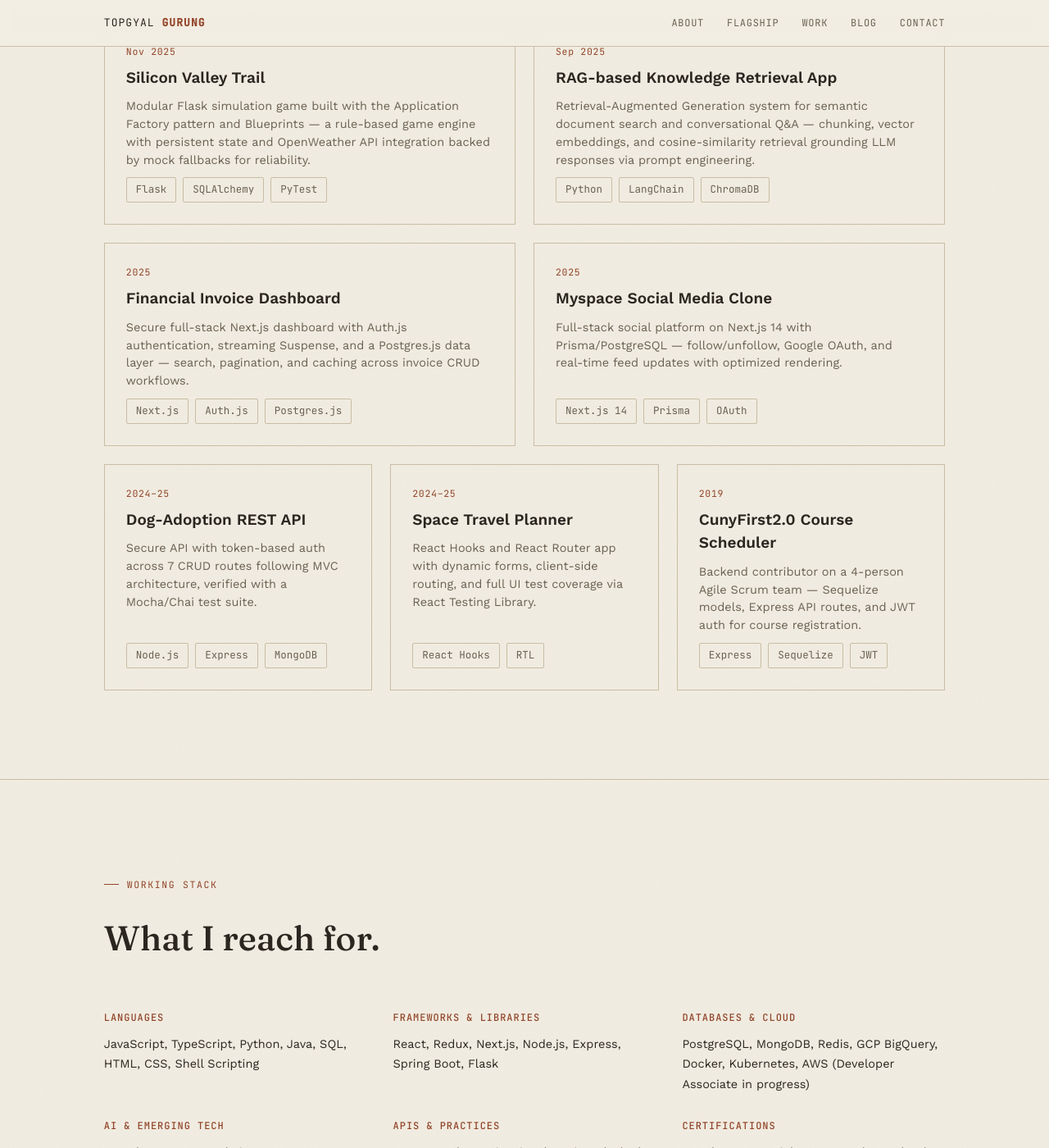
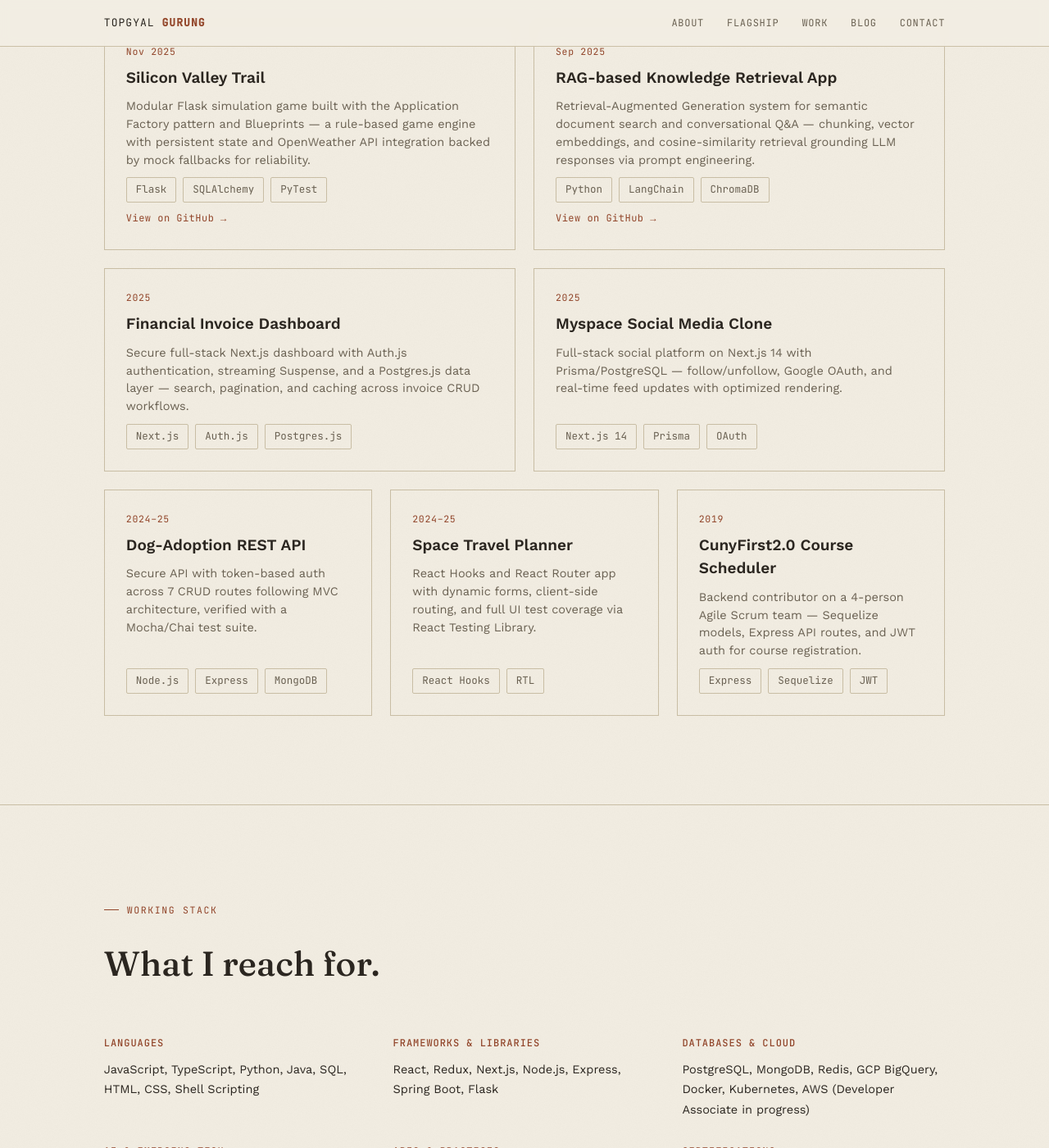
Before and after one commit to topgyalgurung/topgyalgurung.github.io, a Jekyll site: the page index.html, which Jekyll copies as it is, in a window 1280 px wide and 1400 px high, scrolled down 3891 px. Shown: the whole window at 82% size. Built offline with Jekyll 4.4.1, drawn with Linux system fonts in a browser that asks for light colours.

Commit message:
Add GitHub links to Silicon Valley Trail and RAG project cards
Both cards previously had no way to reach the source. Adds a .work-link
style and wires each to its repo, with the RAG link pointing at the
LANGCHAIN-RAG subdirectory of the monorepo.

Co-Authored-By: Claude Opus 5 <noreply@anthropic.com>

```diff
--- a/index.html
+++ b/index.html
@@ -236,6 +236,13 @@
   .work-card .yr{ font-family: var(--font-mono); font-size: 11.5px; color: var(--clay-deep); letter-spacing:.06em; }
   .work-card p{ font-size: 14.5px; color: var(--ink-soft); margin:0; }
   .work-card .chip-row{ margin-top:auto; }
+  .work-link{
+    font-family: var(--font-mono); font-size: 12px; letter-spacing:.04em;
+    color: var(--clay-deep); text-decoration:none; width: fit-content;
+    border-bottom: 1px solid transparent; padding-bottom: 2px;
+    transition: border-color .2s;
+  }
+  .work-link:hover, .work-link:focus-visible{ border-color: var(--clay-deep); }
 
   .work-card.span-3{ grid-column: span 3; }
   .work-card.span-2{ grid-column: span 2; }
@@ -466,12 +473,14 @@
           <h3>Silicon Valley Trail</h3>
           <p>Modular Flask simulation game built with the Application Factory pattern and Blueprints — a rule-based game engine with persistent state and OpenWeather API integration backed by mock fallbacks for reliability.</p>
           <div class="chip-row"><span class="chip">Flask</span><span class="chip">SQLAlchemy</span><span class="chip">PyTest</span></div>
+          <a class="work-link" href="https://github.com/topgyalgurung/silicon-valley-trail" target="_blank" rel="noopener">View on GitHub →</a>
         </div>
         <div class="work-card span-3">
           <span class="yr">Sep 2025</span>
           <h3>RAG-based Knowledge Retrieval App</h3>
           <p>Retrieval-Augmented Generation system for semantic document search and conversational Q&amp;A — chunking, vector embeddings, and cosine-similarity retrieval grounding LLM responses via prompt engineering.</p>
           <div class="chip-row"><span class="chip">Python</span><span class="chip">LangChain</span><span class="chip">ChromaDB</span></div>
+          <a class="work-link" href="https://github.com/topgyalgurung/llm-project-monorepo/tree/master/LANGCHAIN-RAG" target="_blank" rel="noopener">View on GitHub →</a>
         </div>
         <div class="work-card span-3">
           <span class="yr">2025</span>
```
